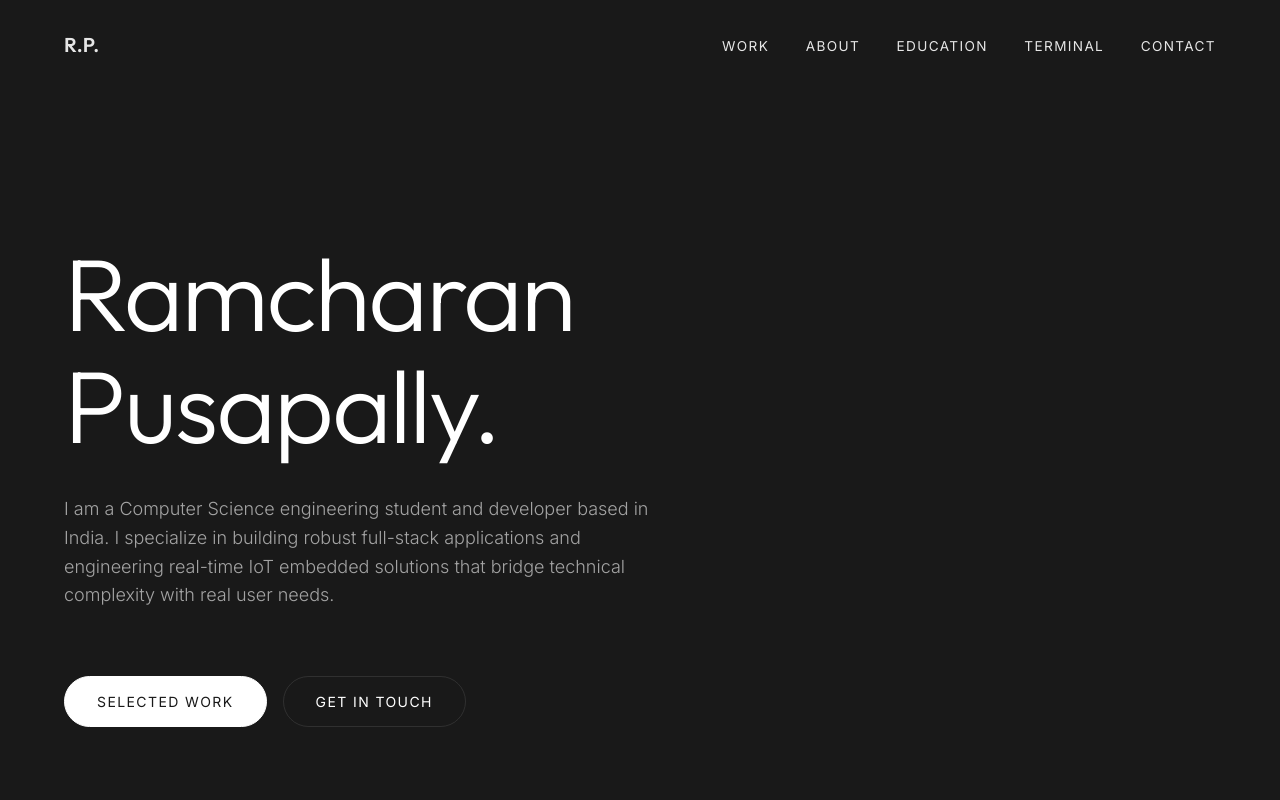
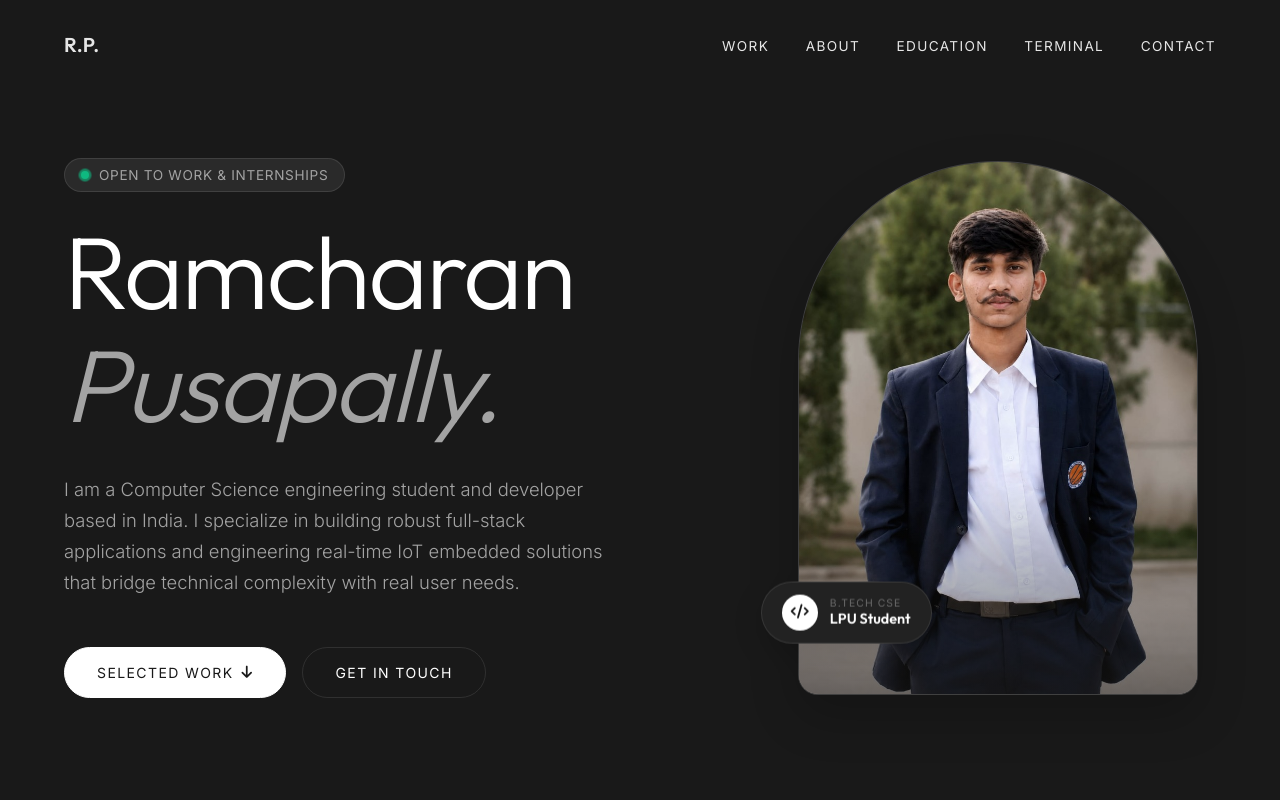
Before and after one commit to ramcharanpusapally03/Portfolio, a plain HTML site: page index.html in a window 1280 px wide. Shown: the top 800 px of the page. Drawn offline with Linux system fonts and the light colour scheme.

Commit message:
Update hero layout to feature profile picture in modern arch design

```diff
--- a/css/styles.css
+++ b/css/styles.css
@@ -116,24 +116,187 @@ h3 { font-size: clamp(1.5rem, 3vw, 2.5rem); }
   opacity: 0.6;
 }
 
-/* Hero Section */
+/* Hero Section & Image Presentation */
 .hero {
   min-height: 100vh;
   display: flex;
   flex-direction: column;
   justify-content: center;
   padding: 0 5vw;
-  padding-top: 10vh;
+  padding-top: 12vh;
+  padding-bottom: 5vh;
+}
+
+.hero-grid {
+  display: grid;
+  grid-template-columns: 1.2fr 0.8fr;
+  gap: 4rem;
+  align-items: center;
+}
+
+@media (max-width: 992px) {
+  .hero-grid {
+    grid-template-columns: 1fr;
+    gap: 3rem;
+  }
+}
+
+.accent-text {
+  color: #a3a3a3;
+  font-style: italic;
+  font-weight: 300;
+}
+
+[data-theme="light"] .accent-text {
+  color: #666;
 }
 
 .hero-subtitle {
   font-family: var(--font-sans);
-  font-size: 1.125rem;
+  font-size: 1.15rem;
   color: var(--text-secondary);
-  max-width: 600px;
+  max-width: 550px;
   margin-top: 2rem;
-  line-height: 1.6;
+  line-height: 1.7;
   font-weight: 300;
+}
+
+/* Status Pill */
+.status-pill {
+  display: inline-flex;
+  align-items: center;
+  gap: 10px;
+  padding: 8px 16px;
+  background: var(--bg-tertiary);
+  border: 1px solid var(--border-light);
+  border-radius: 100px;
+  font-size: 0.85rem;
+  font-family: var(--font-sans);
+  color: var(--text-secondary);
+  text-transform: uppercase;
+  letter-spacing: 0.05em;
+}
+
+.pulse {
+  display: block;
+  width: 8px;
+  height: 8px;
+  background: #10b981;
+  border-radius: 50%;
+  position: relative;
+}
+
+.pulse::after {
+  content: '';
+  position: absolute;
+  top: -4px; left: -4px; right: -4px; bottom: -4px;
+  border-radius: 50%;
+  background: #10b981;
+  opacity: 0.4;
+  animation: pulseAnim 2s infinite;
+}
+
+@keyframes pulseAnim {
+  0% { transform: scale(0.5); opacity: 0.8; }
+  100% { transform: scale(2); opacity: 0; }
+}
+
+/* Hero Visual & Image Arch */
+.hero-visual {
+  position: relative;
+  display: flex;
+  justify-content: center;
+  align-items: center;
+}
+
+.image-arch-wrapper {
+  width: 100%;
+  max-width: 400px;
+  aspect-ratio: 3 / 4;
+  border-radius: 200px 200px 20px 20px;
+  overflow: hidden;
+  position: relative;
+  background: var(--bg-tertiary);
+  border: 1px solid var(--border-light);
+  box-shadow: 0 20px 50px rgba(0,0,0,0.2);
+}
+
+.hero-image {
+  width: 100%;
+  height: 100%;
+  object-fit: cover;
+  transition: transform 0.7s ease, filter 0.7s ease;
+  filter: grayscale(20%);
+}
+
+.image-arch-wrapper:hover .hero-image {
+  transform: scale(1.05);
+  filter: grayscale(0%);
+}
+
+.image-overlay {
+  position: absolute;
+  inset: 0;
+  background: linear-gradient(to top, var(--bg-primary) 0%, transparent 40%);
+  opacity: 0.6;
+  pointer-events: none;
+}
+
+/* Floating Badge */
+.floating-badge {
+  position: absolute;
+  bottom: 40px;
+  left: -20px;
+  background: var(--bg-secondary);
+  border: 1px solid var(--border-light);
+  padding: 12px 20px;
+  border-radius: 100px;
+  display: flex;
+  align-items: center;
+  gap: 12px;
+  box-shadow: 0 10px 30px rgba(0,0,0,0.15);
+  animation: floatAnim 4s ease-in-out infinite;
+  backdrop-filter: blur(10px);
+}
+
+@media (max-width: 768px) {
+  .floating-badge { left: 10px; bottom: 20px; }
+}
+
+.badge-icon {
+  width: 36px;
+  height: 36px;
+  border-radius: 50%;
+  background: var(--text-primary);
+  color: var(--bg-primary);
+  display: flex;
+  align-items: center;
+  justify-content: center;
+  font-size: 0.9rem;
+}
+
+.badge-text {
+  display: flex;
+  flex-direction: column;
+}
+
+.badge-text span {
+  font-size: 0.65rem;
+  text-transform: uppercase;
+  letter-spacing: 0.1em;
+  color: var(--text-muted);
+}
+
+.badge-text strong {
+  font-size: 0.9rem;
+  font-weight: 600;
+  color: var(--text-primary);
+  font-family: var(--font-display);
+}
+
+@keyframes floatAnim {
+  0%, 100% { transform: translateY(0); }
+  50% { transform: translateY(-12px); }
 }
 
 /* Grid Layouts */
--- a/index.html
+++ b/index.html
@@ -36,17 +36,41 @@
 
   <!-- Hero Section -->
   <section class="hero max-w-screen" id="home">
+    <div class="hero-grid">
+      <!-- Left Content -->
+      <div class="hero-content">
         <div class="reveal-up">
-      <h1 style="margin-bottom: 0;">Ramcharan <br>Pusapally.</h1>
+          <span class="status-pill">
+            <span class="pulse"></span> Open to Work & Internships
+          </span>
+          <h1 style="margin-bottom: 0; margin-top: 1.5rem;">Ramcharan <br><span class="accent-text">Pusapally.</span></h1>
         </div>
         <div class="reveal-up delay-1">
           <p class="hero-subtitle">
             I am a Computer Science engineering student and developer based in India. I specialize in building robust full-stack applications and engineering real-time IoT embedded solutions that bridge technical complexity with real user needs.
           </p>
         </div>
-    <div class="reveal-up delay-2" style="margin-top: 3rem; display: flex; gap: 1rem;">
-      <a href="#work" class="btn-minimal btn-solid">Selected Work</a>
+        <div class="reveal-up delay-2" style="margin-top: 3rem; display: flex; gap: 1rem; align-items: center; flex-wrap: wrap;">
+          <a href="#work" class="btn-minimal btn-solid">Selected Work <i class="fa-solid fa-arrow-down" style="margin-left: 8px;"></i></a>
           <a href="#contact" class="btn-minimal">Get in Touch</a>
+        </div>
+      </div>
+
+      <!-- Right Image -->
+      <div class="hero-visual reveal-up delay-3">
+        <div class="image-arch-wrapper">
+          <img src="assets/profile.jpg" alt="Ramcharan Pusapally" class="hero-image">
+          <div class="image-overlay"></div>
+        </div>
+        <!-- Floating Badge -->
+        <div class="floating-badge">
+          <div class="badge-icon"><i class="fa-solid fa-code"></i></div>
+          <div class="badge-text">
+            <span>B.Tech CSE</span>
+            <strong>LPU Student</strong>
+          </div>
+        </div>
+      </div>
     </div>
   </section>
 
```
Also changed, not shown: assets/profile.jpg (added). Lines whose indentation alone changed are shown as unchanged.
